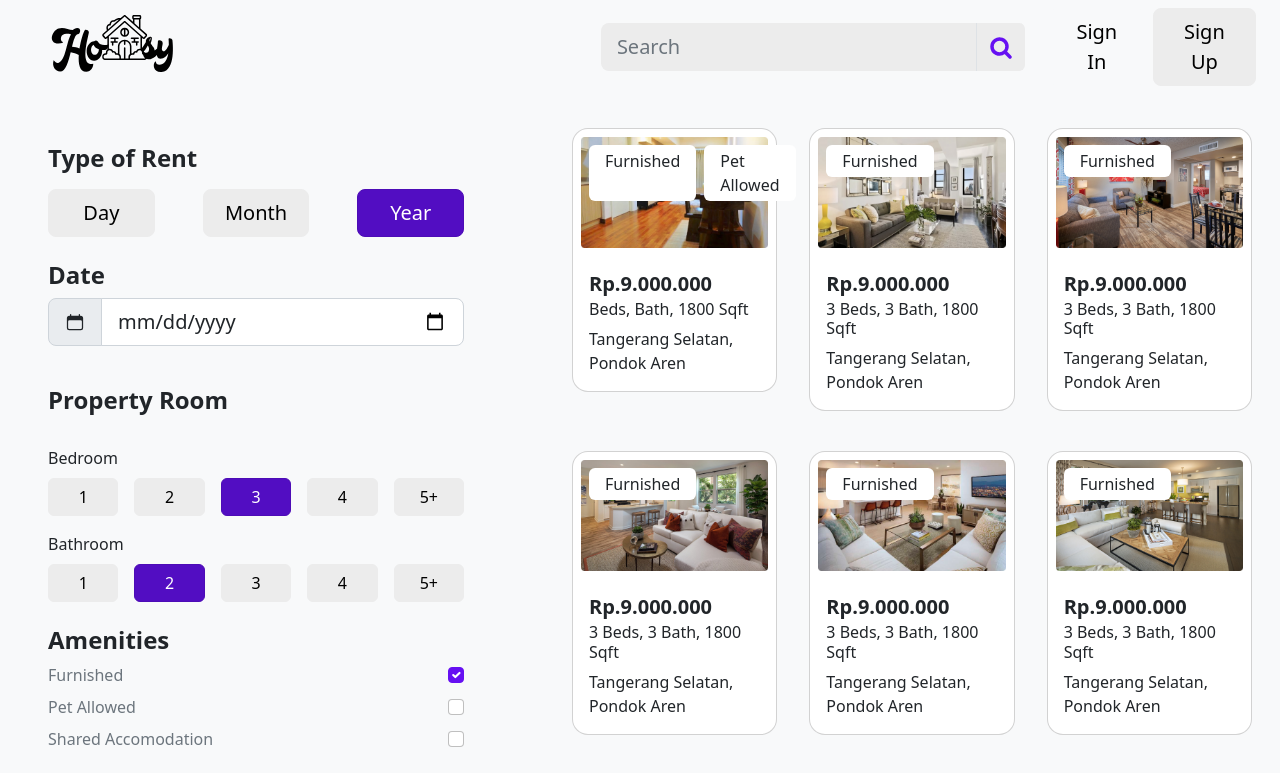
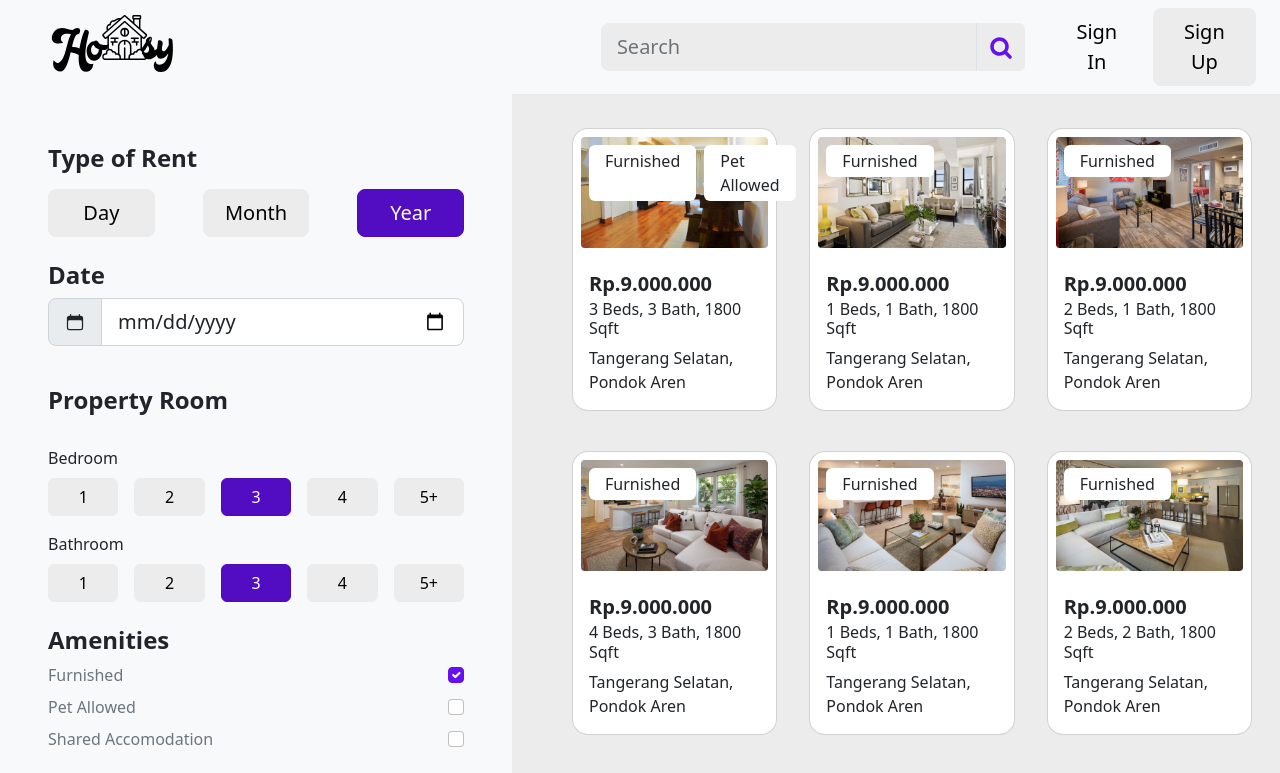
Before and after one commit to omoWahyu/housy-frontend, a React (Create React App) app: page / in a window 1280 px wide. Shown: the top 773 px of the page. Built offline with nearby package versions, Linux system fonts and the light colour scheme.

Commit message:
checkpoint filtering data

```diff
--- a/src/common/DisplayedRoom.jsx
+++ b/src/common/DisplayedRoom.jsx
@@ -2,15 +2,16 @@ import { Card } from "react-bootstrap";
 import { conqurency } from "../lib/math";
 
 function DisplayedRoom(props) {
+	console.log("data showed", props.Rooms);
 	return (
 		<>
-			{props.Rooms.map((room, id) => {
+			{props.Rooms.map((room, idk) => {
 				return (
-					<div key={id} className="col">
-						<Card className="mb-4 mt-3 mx-1 rounded-4">
+					<div key={idk} className="col">
+						<Card className={props.className}>
 							<div className="position-absolute mt-3 ms-3 d-flex gap-2">
-								{room.amenities.map((amenity, id) => (
-									<span key={id} className="px-3 py-1 bg-white rounded-2 fs-6">
+								{room.amenities.map((amenity, idk) => (
+									<span key={idk} className="px-3 py-1 bg-white rounded-2 fs-6">
 										{amenity}
 									</span>
 								))}
--- a/src/components/layouts/Store/index.jsx
+++ b/src/components/layouts/Store/index.jsx
@@ -1,11 +1,11 @@
 import React from "react";
 import Header from "../../Header";
 // import { Container } from "react-bootstrap";
-export default function Store({ children }) {
+export default function Store(props) {
 	return (
-		<div className="bg-light">
+		<div className={props.className}>
 			<Header style={{ zIndex: "20" }} className={"bg-light fixed-top z-2"} />
-			{children}
+			{props.children}
 		</div>
 	);
 }
--- a/src/components/sidebar/Store/index.jsx
+++ b/src/components/sidebar/Store/index.jsx
@@ -13,23 +13,25 @@ import { HiCalendar } from "react-icons/hi2";
 
 export default function Sidebar(props) {
 	// const [checked, setChecked] = useState(false);
-	const [durValue, setDurValue] = useState("3");
-	const [dateValue, setDateValue] = useState("");
-	const [bedValue, setBedValue] = useState("3");
-	const [bathValue, setBathValue] = useState("2");
-	const [amenitiesValue, setAmenitiesValue] = useState("1");
-	const [budgetValue, setBudgetValue] = useState("0");
+	const [durationVal, setDuration] = useState("3");
+	const [dateVal, setDate] = useState("");
+	const [bedVal, setBed] = useState("3");
+	const [bathVal, setBath] = useState("3");
+	const [amenitiesVal, setAmenities] = useState("1");
+	const [budgetVal, setBudget] = useState(10000);
 
 	const startFind = () => {
-		props.SearchRooms({
-			duration: durValue,
-			date: dateValue,
-			bed: bedValue,
-			bath: bathValue,
-			amenities: amenitiesValue,
-			budget: budgetValue,
+		props.SearchRoom({
+			duration: durationVal,
+			date: dateVal,
+			bed: bedVal,
+			bath: bathVal,
+			amenities: amenitiesVal,
+			budget: budgetVal,
 		});
 	};
+	console.log(durationVal, bedVal, bathVal, amenitiesVal, budgetVal);
+
 	const dur = [
 		{ name: "Day", value: "1" },
 		{ name: "Month", value: "2" },
@@ -67,17 +69,17 @@ export default function Sidebar(props) {
 							</h4>
 
 							<div className="d-flex gap-5">
-								{dur.map((dur, id) => (
+								{dur.map((dur, idk) => (
 									<ToggleButton
-										key={id}
+										key={idk}
 										size="lg"
-										id={`dur-${id}`}
+										id={`dur-${idk}`}
 										type="radio"
-										variant={durValue === dur.value ? "primary" : "tertiary"}
+										variant={durationVal === dur.value ? "primary" : "tertiary"}
 										name="dur"
 										value={dur.value}
-										checked={durValue === dur.value}
-										onChange={(e) => setDurValue(e.currentTarget.value)}
+										checked={durationVal === dur.value}
+										onChange={(e) => setDuration(e.target.checked)}
 										className={"w-100"}
 									>
 										{dur.name}
@@ -100,7 +102,7 @@ export default function Sidebar(props) {
 										type="date"
 										aria-label="Small"
 										aria-describedby="inputGroup-sizing-sm"
-										onChange={(e) => setDateValue(e.currentTarget.value)}
+										onChange={(e) => setDate(e.target.checked)}
 									/>
 								</InputGroup>
 							</div>
@@ -118,11 +120,11 @@ export default function Sidebar(props) {
 											key={id}
 											id={`bed-${id}`}
 											type="radio"
-											variant={bedValue === bed.value ? "primary" : "tertiary"}
+											variant={bedVal === bed.value ? "primary" : "tertiary"}
 											name="bed"
 											value={bed.value}
-											checked={bedValue === bed.value}
-											onChange={(e) => setBedValue(e.currentTarget.value)}
+											checked={bedVal === bed.value}
+											onChange={(e) => setBed(e.target.value)}
 											className={"w-100"}
 										>
 											{bed.name}
@@ -138,13 +140,11 @@ export default function Sidebar(props) {
 											key={id}
 											id={`bath-${id}`}
 											type="radio"
-											variant={
-												bathValue === bath.value ? "primary" : "tertiary"
-											}
+											variant={bathVal === bath.value ? "primary" : "tertiary"}
 											name="bath"
 											value={bath.value}
-											checked={bathValue === bath.value}
-											onChange={(e) => setBathValue(e.currentTarget.value)}
+											checked={bathVal === bath.value}
+											onChange={(e) => setBath(e.target.value)}
 											className={"w-100"}
 										>
 											{bath.name}
@@ -174,8 +174,8 @@ export default function Sidebar(props) {
 											type="checkbox"
 											value={amenities.value}
 											id={`amenities-${id}`}
-											checked={amenitiesValue === amenities.value}
-											onChange={(e) => setAmenitiesValue(e.currentTarget.value)}
+											checked={amenitiesVal === amenities.value}
+											onChange={(e) => setAmenities(e.target.value)}
 										/>
 									</div>
 								))}
@@ -200,7 +200,8 @@ export default function Sidebar(props) {
 										type="number"
 										placeholder="Price Range"
 										size="lg"
-										onChange={(e) => setBudgetValue(e.currentTarget.value)}
+										value={budgetVal}
+										onChange={(e) => setBudget(e.target.value)}
 									/>
 								</Col>
 							</Form.Group>
--- a/src/data/rooms.js
+++ b/src/data/rooms.js
@@ -10,8 +10,8 @@ const Rooms = [
 		"amenities": ["Furnished", "Pet Allowed"],
 		"cost": 9000000,
 		"size": 1800,
-		"beds": 3,
-		"baths": 3
+		"bed": 3,
+		"bath": 3
 	},
 	{
 		"id": 2,
@@ -24,8 +24,8 @@ const Rooms = [
 		"amenities": ["Furnished"],
 		"cost": 9000000,
 		"size": 1800,
-		"bed": 3,
-		"bath": 3
+		"bed": 1,
+		"bath": 1
 	},
 	{
 		"id": 3,
@@ -38,8 +38,8 @@ const Rooms = [
 		"amenities": ["Furnished"],
 		"cost": 9000000,
 		"size": 1800,
-		"bed": 3,
-		"bath": 3
+		"bed": 2,
+		"bath": 1
 	},
 	{
 		"id": 4,
@@ -52,7 +52,7 @@ const Rooms = [
 		"amenities": ["Furnished"],
 		"cost": 9000000,
 		"size": 1800,
-		"bed": 3,
+		"bed": 4,
 		"bath": 3
 	},
 	{
@@ -66,8 +66,8 @@ const Rooms = [
 		"amenities": ["Furnished"],
 		"cost": 9000000,
 		"size": 1800,
-		"bed": 3,
-		"bath": 3
+		"bed": 1,
+		"bath": 1
 	},
 	{
 		"id": 6,
@@ -80,8 +80,8 @@ const Rooms = [
 		"amenities": ["Furnished"],
 		"cost": 9000000,
 		"size": 1800,
-		"bed": 3,
-		"bath": 3
+		"bed": 2,
+		"bath": 2
 	},
 	{
 		"id": 7,
@@ -95,7 +95,7 @@ const Rooms = [
 		"cost": 9000000,
 		"size": 1800,
 		"bed": 3,
-		"bath": 3
+		"bath": 2
 	},
 	{
 		"id": 8,
@@ -109,7 +109,7 @@ const Rooms = [
 		"cost": 9000000,
 		"size": 1800,
 		"bed": 3,
-		"bath": 3
+		"bath": 2
 	},
 	{
 		"id": 9,
@@ -123,7 +123,7 @@ const Rooms = [
 		"cost": 9000000,
 		"size": 1800,
 		"bed": 3,
-		"bath": 3
+		"bath": 2
 	}
 ]
 
--- a/src/pages/Home/index.jsx
+++ b/src/pages/Home/index.jsx
@@ -5,54 +5,57 @@ import { DisplayedRoom } from "../../common/DisplayedRoom";
 // import css from "home.module.css";
 import Sidebar from "../../components/sidebar/Store";
 import css from "./home.module.css";
+
 export default function Home() {
 	// const [data, setData] = useState({ Rooms });
 
-	const [filters, setFilters] = useState({});
+	const [filters, setFilters] = useState(DataRooms);
 
 	const updateFilters = (searchParams) => {
 		setFilters(searchParams);
-		// console.log(DataRooms);
+		console.log(DataRooms);
 	};
 
 	const filterData = (DataRooms) => {
 		const filteredData = [];
 
-		if (!filters.duration) {
+		if (!filters.bed) {
 			return DataRooms;
 		}
 		for (const rooms of DataRooms) {
-			if (filters.duration !== "" && rooms.duration !== filters.duration) {
-				continue;
-			}
-			if (filters.date !== "" && rooms.date !== filters.date) {
-				continue;
-			}
+			// if (filters.duration !== "" && rooms.duration !== filters.duration) {
+			// 	continue;
+			// }
+			// if (filters.date !== "" && rooms.date !== filters.date) {
+			// 	continue;
+			// }
 			if (filters.bed !== "" && rooms.bed !== filters.bed) {
 				continue;
 			}
 			if (filters.bath !== "" && rooms.bath !== filters.bath) {
 				continue;
 			}
-			if (filters.amenities !== "" && rooms.amenities !== filters.amenities) {
-				continue;
-			}
+			// if (filters.amenities !== "" && rooms.amenities !== filters.amenities) {
+			// 	continue;
+			// }
 			if (filters.budget !== 0 && rooms.budget !== filters.budget) {
 				continue;
 			}
 			filteredData.push(DataRooms);
 		}
-		return filterData;
+		console.log("halo", filteredData);
+		console.log("halo", DataRooms);
+		return filteredData;
 	};
 
 	return (
-		<LayoutStore>
+		<LayoutStore className={"bg-tertiary"}>
 			{/* <Container> */}
 			<div className="" style={{ marginTop: "5.5rem" }}>
 				<div>
 					<Sidebar
 						color={"tertiary"}
-						SearchRooms={updateFilters}
+						SearchRoom={updateFilters}
 						className="fixed-top z-1 bg-light"
 						style={{
 							width: "32rem",
@@ -65,9 +68,12 @@ export default function Home() {
 				</div>
 				<div>
 					<section className={css.MainContent}>
-						<div className="bg-light p-lg-4">
-							<div className="row row-cols-1 row-cols-lg-2 row-cols-xl-3">
-								<DisplayedRoom Rooms={filterData(DataRooms)} />
+						<div className="p-lg-4">
+							<div className="row row-cols-1 row-cols-xl-3">
+								<DisplayedRoom
+									Rooms={filterData(DataRooms)}
+									className={"mb-4 mt-3 mx-1 rounded-4"}
+								/>
 							</div>
 						</div>
 					</section>
```
